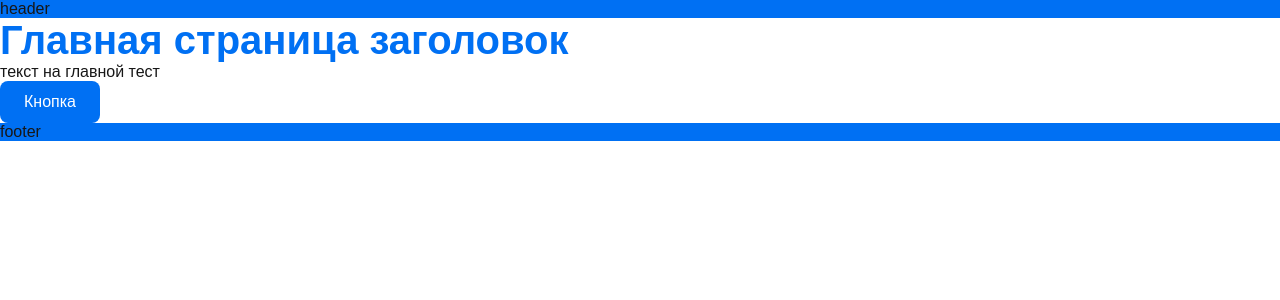
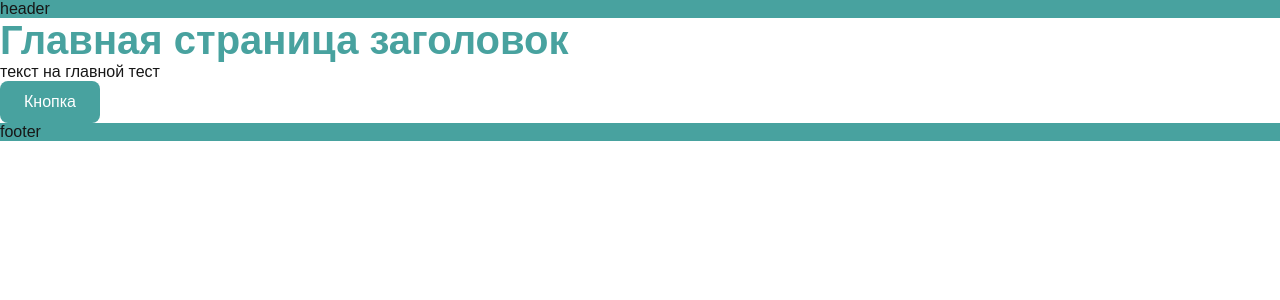
Before and after one commit to TwoMokko/land, a Next.js app: page / in a window 1280 px wide. Shown: the top 300 px of the page. Built offline with nearby package versions, Linux system fonts and the light colour scheme.

Commit message:
working start version

```diff
--- a/src/app/page.module.scss
+++ b/src/app/page.module.scss
@@ -1,4 +1,6 @@
+@import "../shared/styles/variables";
+
 .title {
-  color: #0070f3;
+  color: $color-primary;
   font-size: 2.5rem;
 }
--- /dev/null
+++ b/src/shared/styles/variables.scss
@@ -0,0 +1,5 @@
+/* colors */
+$color-primary: #48a29f;
+
+
+$breakpoint-mobile: 768px;
--- a/src/shared/ui/button/Button.module.scss
+++ b/src/shared/ui/button/Button.module.scss
@@ -1,6 +1,7 @@
+@import "../../../shared/styles/variables";
 
 .button {
-	background: #0070f3;
+	background: $color-primary;
 	padding: 12px 24px;
 	border: none;
 	border-radius: 8px;
@@ -17,8 +18,7 @@
 	}
 }
 
-// Переменные
-$breakpoint-mobile: 768px;
+
 
 @media (max-width: $breakpoint-mobile) {
 	.button {
--- a/src/widgets/footer/ui/Footer.module.scss
+++ b/src/widgets/footer/ui/Footer.module.scss
@@ -1,3 +1,5 @@
+@import "../../../shared/styles/variables";
+
 .footer {
-	background-color: #0070f3;
+	background-color: $color-primary;
 }
--- a/src/widgets/header/ui/Header.module.scss
+++ b/src/widgets/header/ui/Header.module.scss
@@ -1,3 +1,5 @@
+@import "../../../shared/styles/variables";
+
 .header {
-	background-color: #0070f3;
+	background-color: $color-primary;
 }
```
